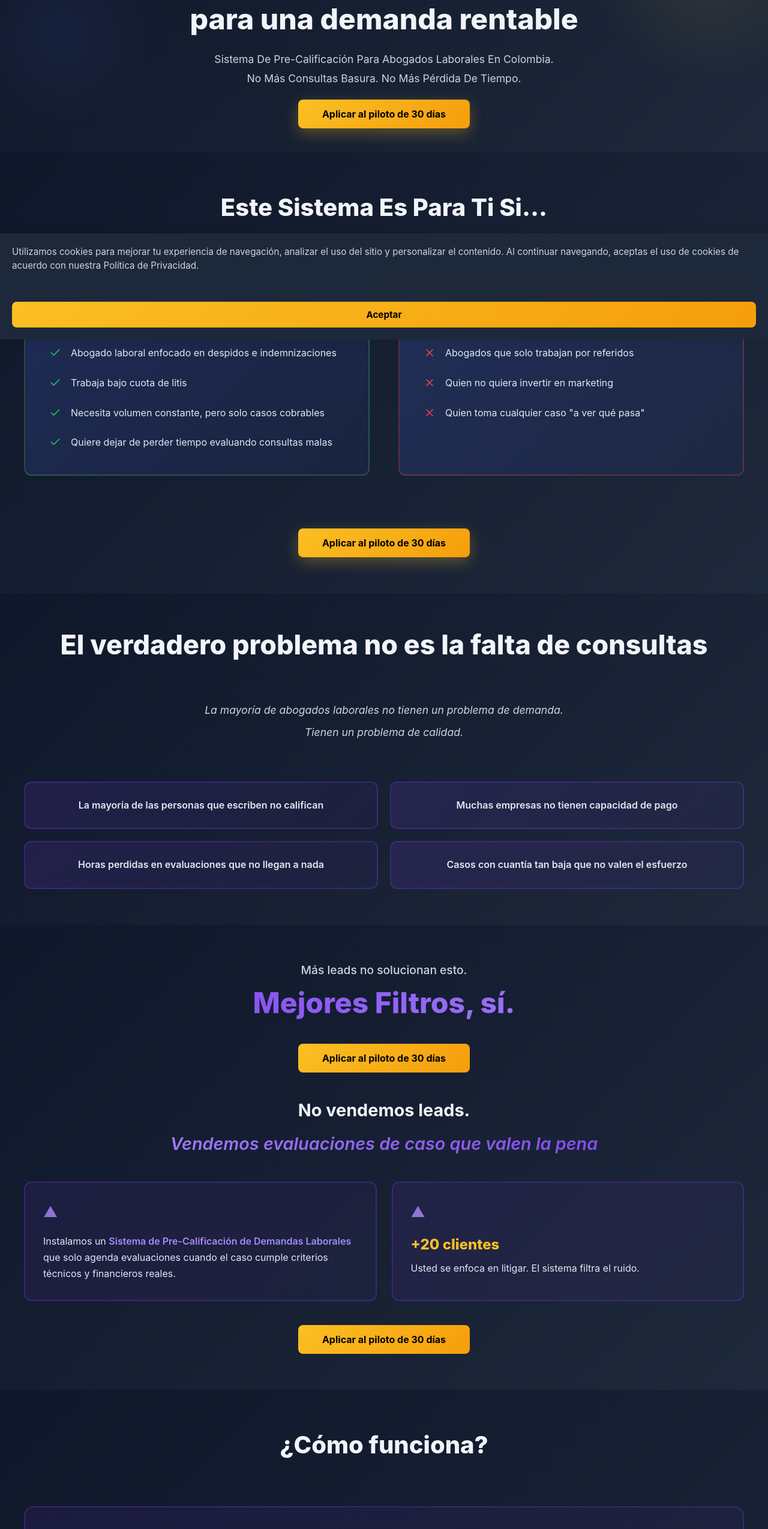
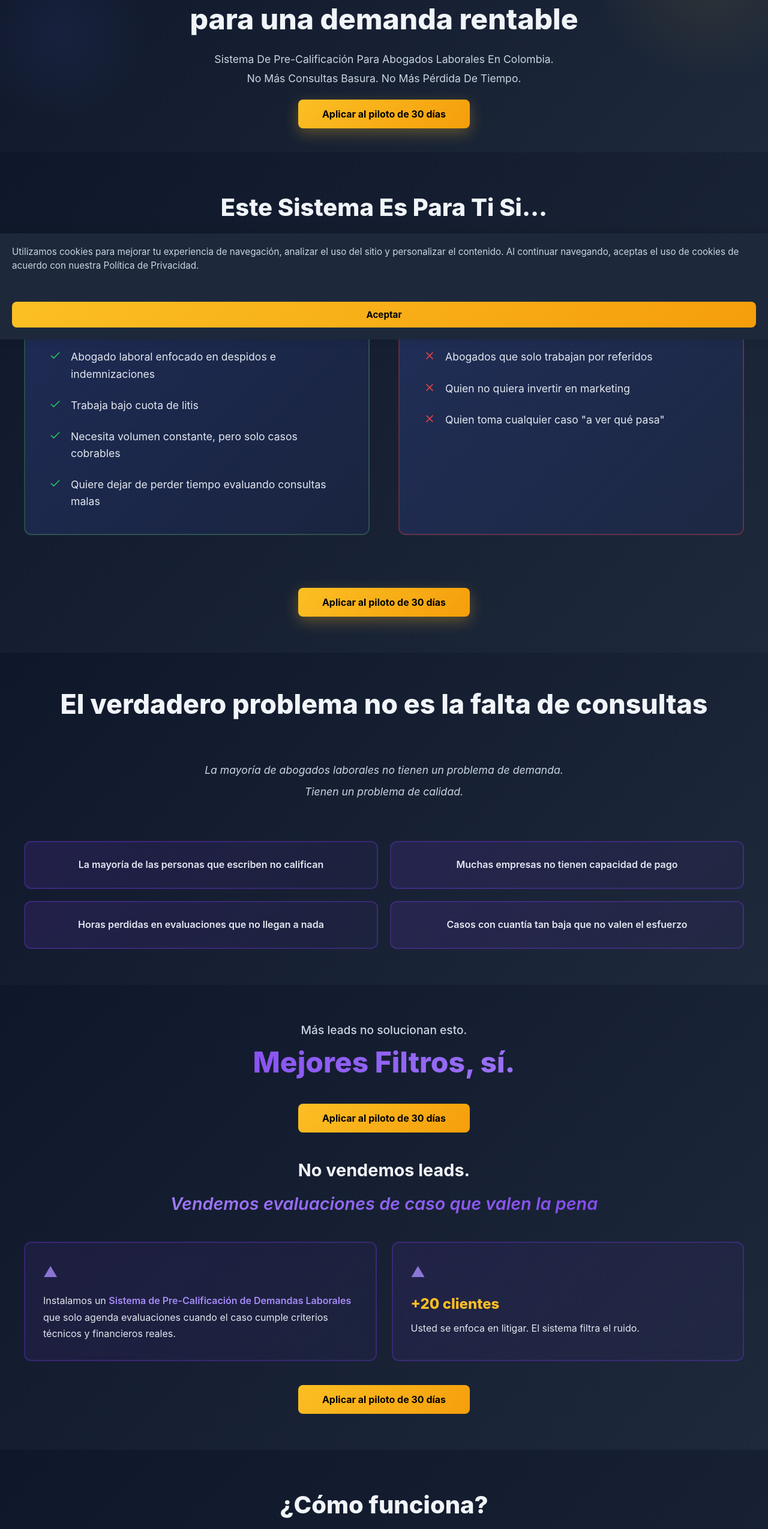
Before and after one commit to Hodoal/landingStiven, a React (Vite) app in the folder frontend/: page / in a window 1280 px wide. Shown: the part 234-2783 px from the top of the page at 60% size. Built offline with nearby package versions, Linux system fonts and the light colour scheme.

Commit message:
Increase font size across all card components for better readability

```diff
--- a/frontend/src/components/HowItWorks.css
+++ b/frontend/src/components/HowItWorks.css
@@ -54,14 +54,14 @@
 
 .step-title {
   margin: 0;
-  font-size: 1.4rem;
+  font-size: 1.6rem;
   font-weight: 700;
   color: #fbbf24;
 }
 
 .step-description {
   color: #e2e8f0;
-  font-size: 1rem;
+  font-size: 1.1rem;
   line-height: 1.6;
   margin: 15px 0;
   font-weight: 600;
@@ -81,7 +81,7 @@
   align-items: center;
   gap: 12px;
   color: #e2e8f0;
-  font-size: 0.95rem;
+  font-size: 1.05rem;
   font-weight: 600;
 }
 
--- a/frontend/src/components/Promise.css
+++ b/frontend/src/components/Promise.css
@@ -51,7 +51,7 @@
   align-items: center;
   gap: 12px;
   color: #e2e8f0;
-  font-size: 1rem;
+  font-size: 1.1rem;
   font-weight: 600;
   justify-content: flex-start;
 }
@@ -72,7 +72,7 @@
 }
 
 .promise-conclusion {
-  font-size: 1.1rem;
+  font-size: 1.2rem;
   color: #e2e8f0;
   margin: 0;
   line-height: 1.8;
--- a/frontend/src/components/SystemQualification.css
+++ b/frontend/src/components/SystemQualification.css
@@ -75,7 +75,7 @@
 }
 
 .card-header h3 {
-  font-size: 1.4rem;
+  font-size: 1.6rem;
   font-weight: 800;
   color: var(--color-text);
   margin: 0;
@@ -93,7 +93,7 @@
   align-items: flex-start;
   gap: 1rem;
   color: #e2e8f0;
-  font-size: 1rem;
+  font-size: 1.1rem;
   line-height: 1.6;
 }
 
```
